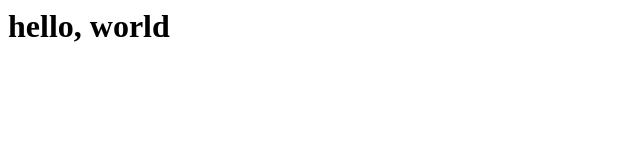
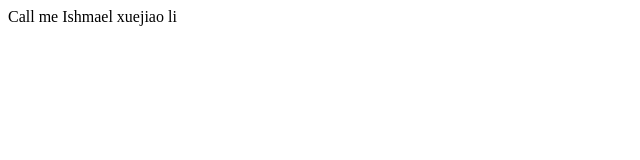
Before and after one commit to xuejiao-li/website, a plain HTML site: page index.html in a window 1280 px wide. Shown: the whole page, without its empty margins (0-640 px from the left). Drawn offline with Linux system fonts and the light colour scheme.

Commit message:
Changed <p>

```diff
--- a/index.html
+++ b/index.html
@@ -1 +1,6 @@
-<h1>hello, world</h1>
+
+<p>
+    Call me Ishmael
+    xuejiao
+    li
+</p>
```
